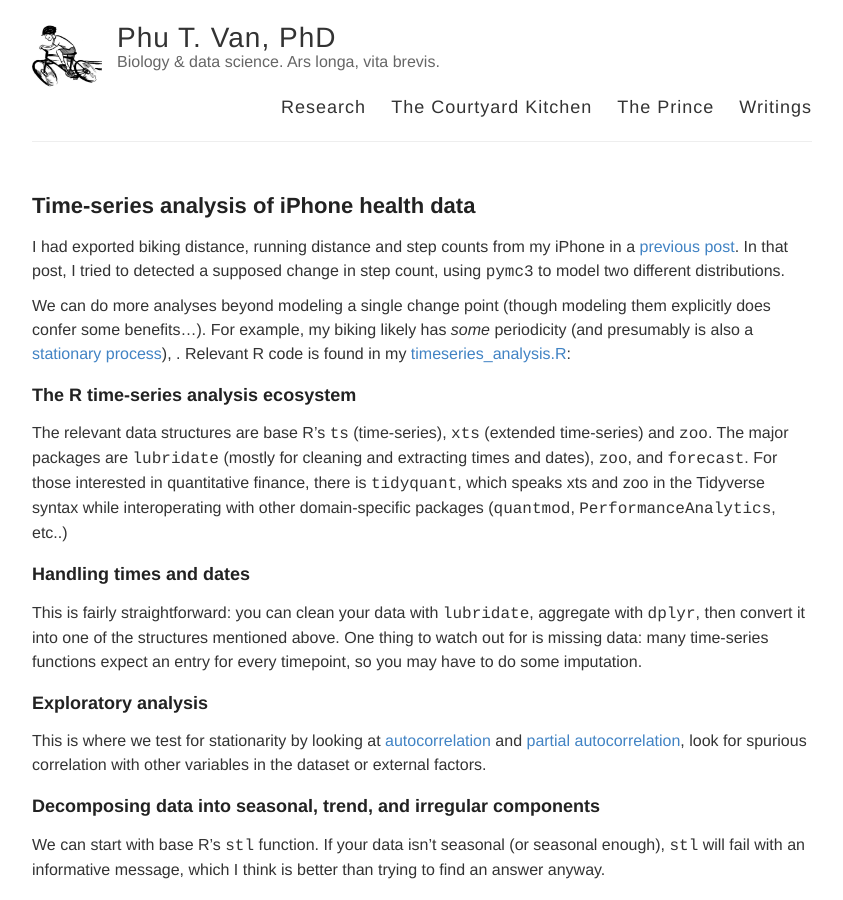
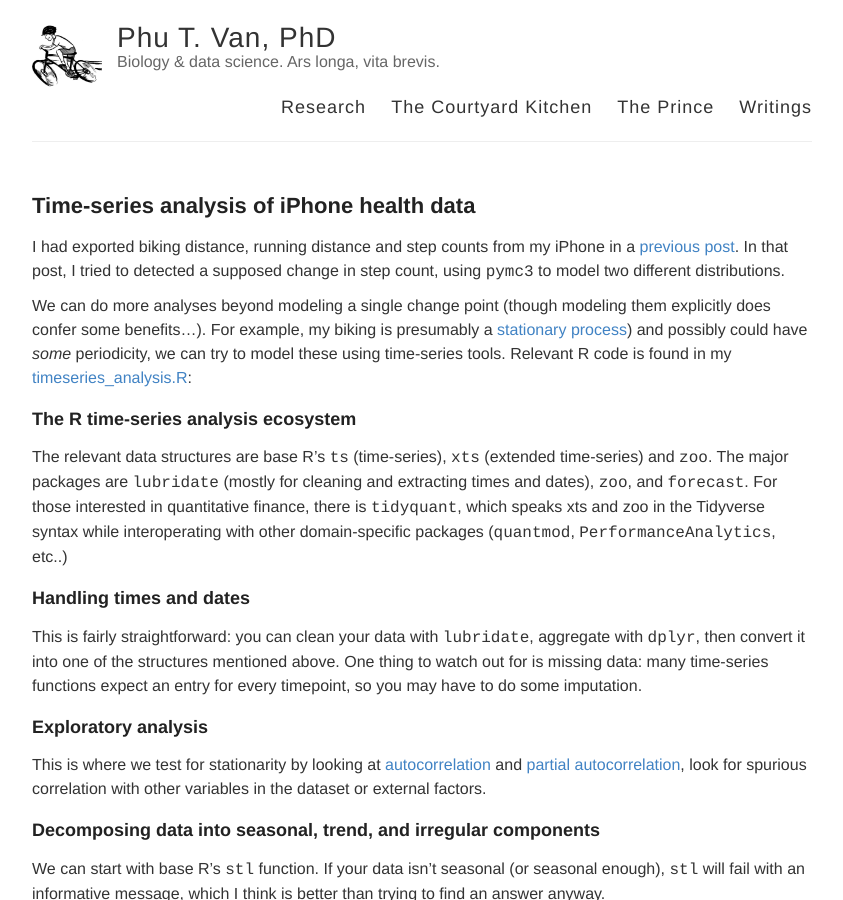
Before and after one commit to ptvan/ptvan.github.io, a Jekyll site: the page built from _posts/2019-11-15-timeseries-analysis-of-iPhone-health_data.md, in a window 1280 px wide and 900 px high. Shown: the whole window, without its empty margins (218-1061 px from the left). Built offline with Jekyll 4.4.1, drawn with Linux system fonts in a browser that asks for light colours.

Commit message:
updated timeseries analysis blogpost

```diff
--- a/_posts/2019-11-15-timeseries-analysis-of-iPhone-health_data.md
+++ b/_posts/2019-11-15-timeseries-analysis-of-iPhone-health_data.md
@@ -6,7 +6,7 @@ title: Time-series analysis of iPhone health data
 I had exported biking distance, running distance and step counts from my iPhone in a
 [previous post](https://ptvan.github.io/Python-MCMC-nuggets/). In that post, I tried to detected a supposed change in step count, using `pymc3` to model two different distributions.
 
-We can do more analyses beyond modeling a single change point (though modeling them explicitly does confer some benefits...). For example, my biking likely has _some_ periodicity (and presumably is also a [stationary process](https://en.wikipedia.org/wiki/Stationary_process)), . Relevant R code is found in my [timeseries_analysis.R](https://github.com/ptvan/R-snippets/blob/master/timeseries_analysis.R):
+We can do more analyses beyond modeling a single change point (though modeling them explicitly does confer some benefits...). For example, my biking is presumably a [stationary process](https://en.wikipedia.org/wiki/Stationary_process)) and possibly could have _some_ periodicity, we can try to model these using time-series tools. Relevant R code is found in my [timeseries_analysis.R](https://github.com/ptvan/R-snippets/blob/master/timeseries_analysis.R):
 
 ### The R time-series analysis ecosystem
 The relevant data structures are base R's `ts` (time-series), `xts` (extended time-series) and `zoo`. The major packages are `lubridate` (mostly for cleaning and extracting times and dates), `zoo`, and `forecast`. For those interested in quantitative finance, there is `tidyquant`, which speaks xts and zoo in the Tidyverse syntax while interoperating with other domain-specific packages (`quantmod`, `PerformanceAnalytics`, etc..)
```
